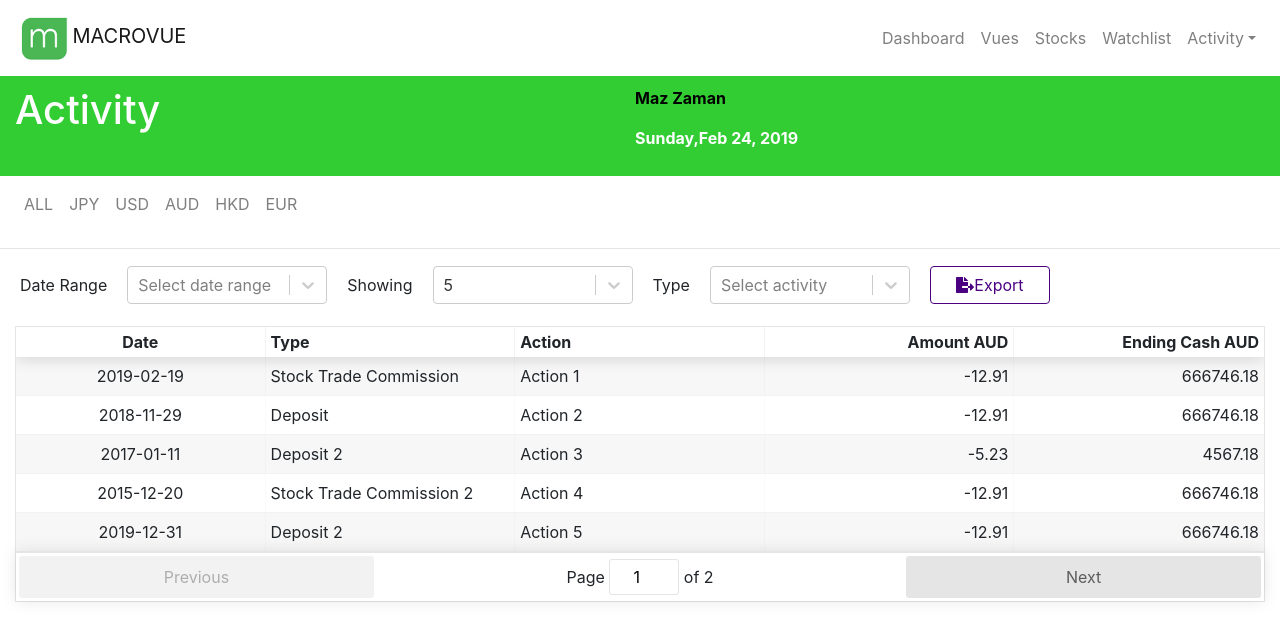
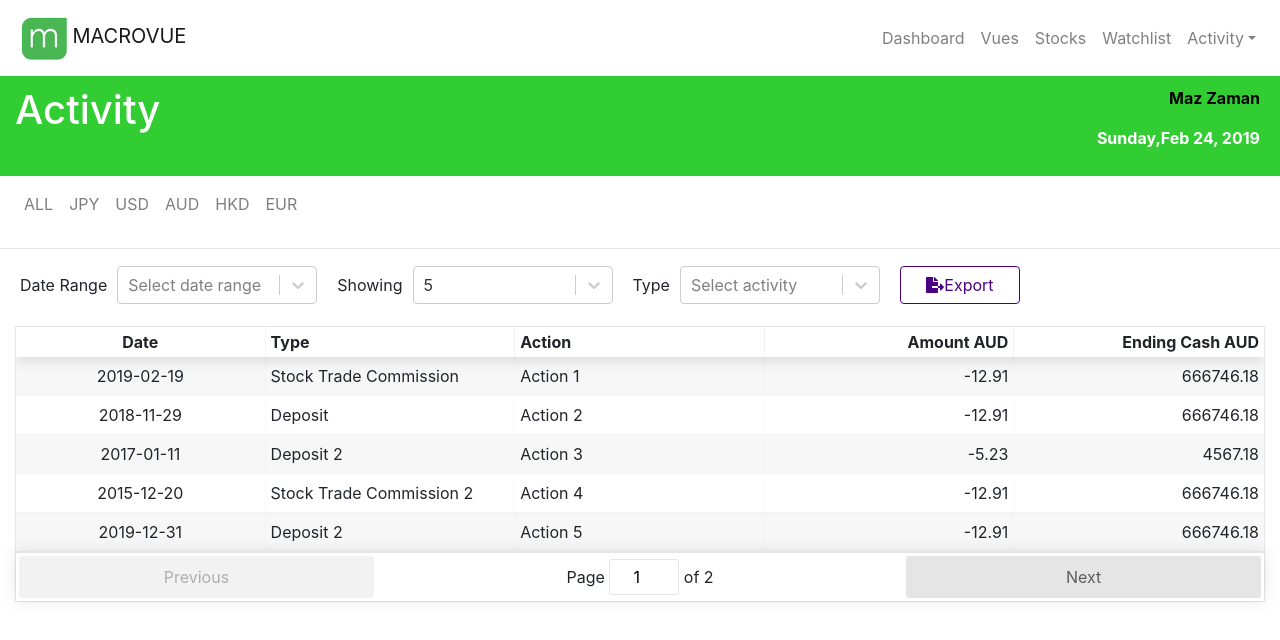
Before and after one commit to jose-guerrerog/MacrovueReact, a React (Create React App) app: page / in a window 1280 px wide. Shown: the top 640 px of the page. Built offline with nearby package versions, Linux system fonts and the light colour scheme.

Commit message:
Starting fixing buttons bar

```diff
--- a/src/styles/style.css
+++ b/src/styles/style.css
@@ -53,6 +53,17 @@ label.search {
   padding: 10px;
 }
 
+.header-user > p {
+  margin-right: 40px;
+  margin-left: auto;
+}
+
+.header-date > p {
+  margin-right: 40px;
+  margin-left: auto;
+}
+
+
 hr {
   height: 1px;
 }
@@ -85,7 +96,7 @@ hr {
 
 .label-select {
   margin-left: 20px;
-  margin-right: 20px;
+  margin-right: 10px;
 }
 
 .close-button {
@@ -135,15 +146,25 @@ hr {
 
 @media screen and (max-width: 960px) {
   .green-section {
-    height: 200px;
+    height: 170px;
   }
 
   .header-user {
     margin-left: 20px;
   }
 
+  .header-user > p{
+    margin-left: 0;
+    margin-right: auto;
+  }
+
   .header-date {
     margin-left: 20px;
+  }
+
+  .header-date > p{
+    margin-left: 0;
+    margin-right: auto;
   }
 
   .column-header {
```
